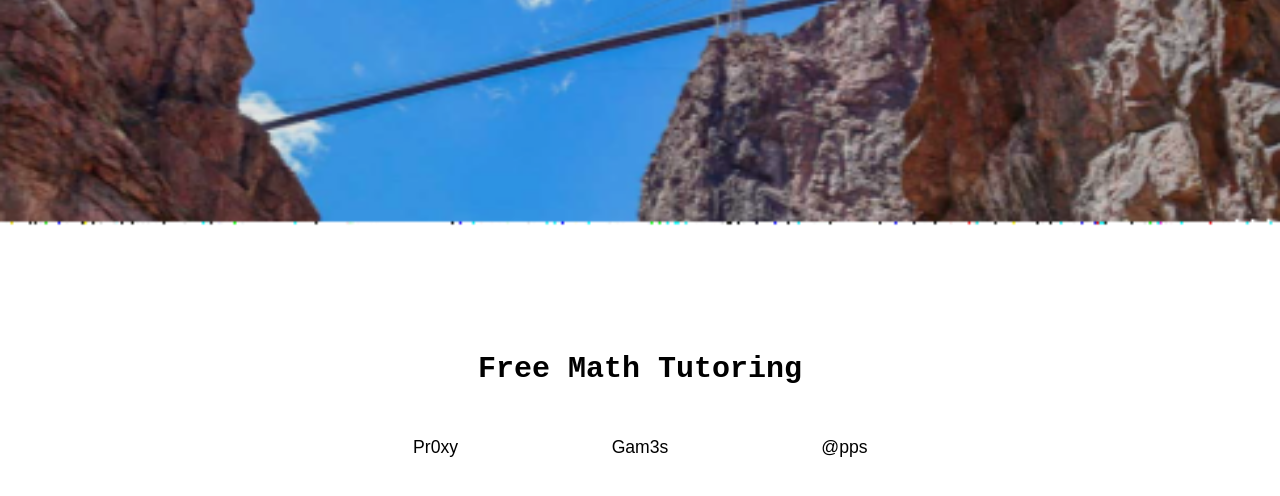
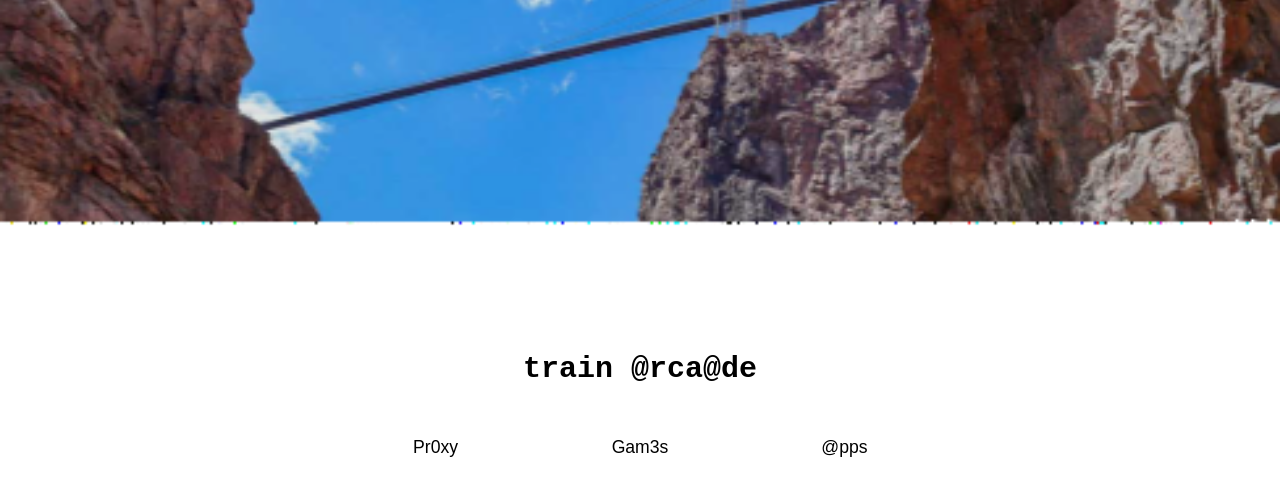
Before and after one commit to hortysaucer2/Saved-Games, a plain HTML site: page index.html in a window 1280 px wide. Drawn offline with Linux system fonts and the light colour scheme.

Commit message:
Update main page heading

```diff
--- a/index.html
+++ b/index.html
@@ -51,7 +51,7 @@
 </head>
 <body>
   <main id="home-screen">
-    <h1 class="Title">Free Math Tutoring</h1>
+    <h1 class="Title">train @rca@de</h1>
     <div>
       <button id="proxy-button" class="arcade-button" type="button">Pr0xy</button>
       <button id="games-button" class="arcade-button" type="button">Gam3s</button>
```
